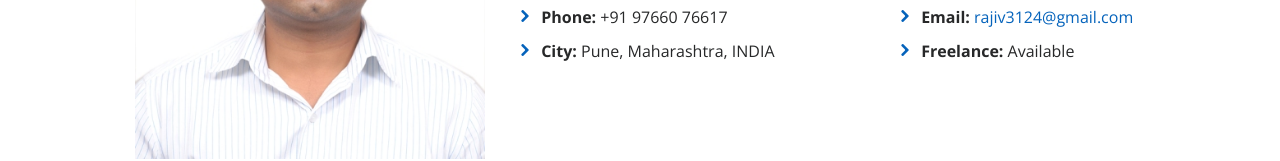
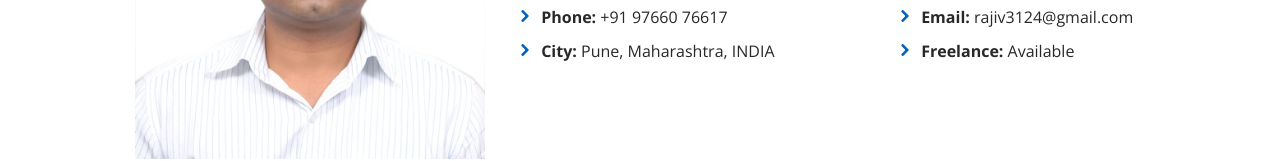
Before and after one commit to rajiv7/rajiv7.github.io, a plain HTML site: page index.html in a window 1280 px wide. Shown: the part 1184-1345 px from the top of the page. Drawn offline with nearby package versions, Linux system fonts and the light colour scheme.

Commit message:
Update index.html

```diff
--- a/index.html
+++ b/index.html
@@ -89,7 +89,9 @@
               <div class='col-lg-6'>
                 <ul>
                   <li><i class='icofont-rounded-right'></i> <strong>Email:</strong>
-			  <a href="mailto:rajiv3124@gmail.com?subject=Found you on Github!&body=Hi Rajiv, We would like to connect to you for ">rajiv3124@gmail.com</a>
+			  <a style='color:#272829' href="mailto:rajiv3124@gmail.com?subject=Found you on Github!&body=Hi Rajiv, We would like to connect to you for " target="_top">
+				  rajiv3124@gmail.com
+			  </a>
 		  </li>
                   <li><i class='icofont-rounded-right'></i> <strong>Freelance:</strong> Available</li>
                 </ul>
```
